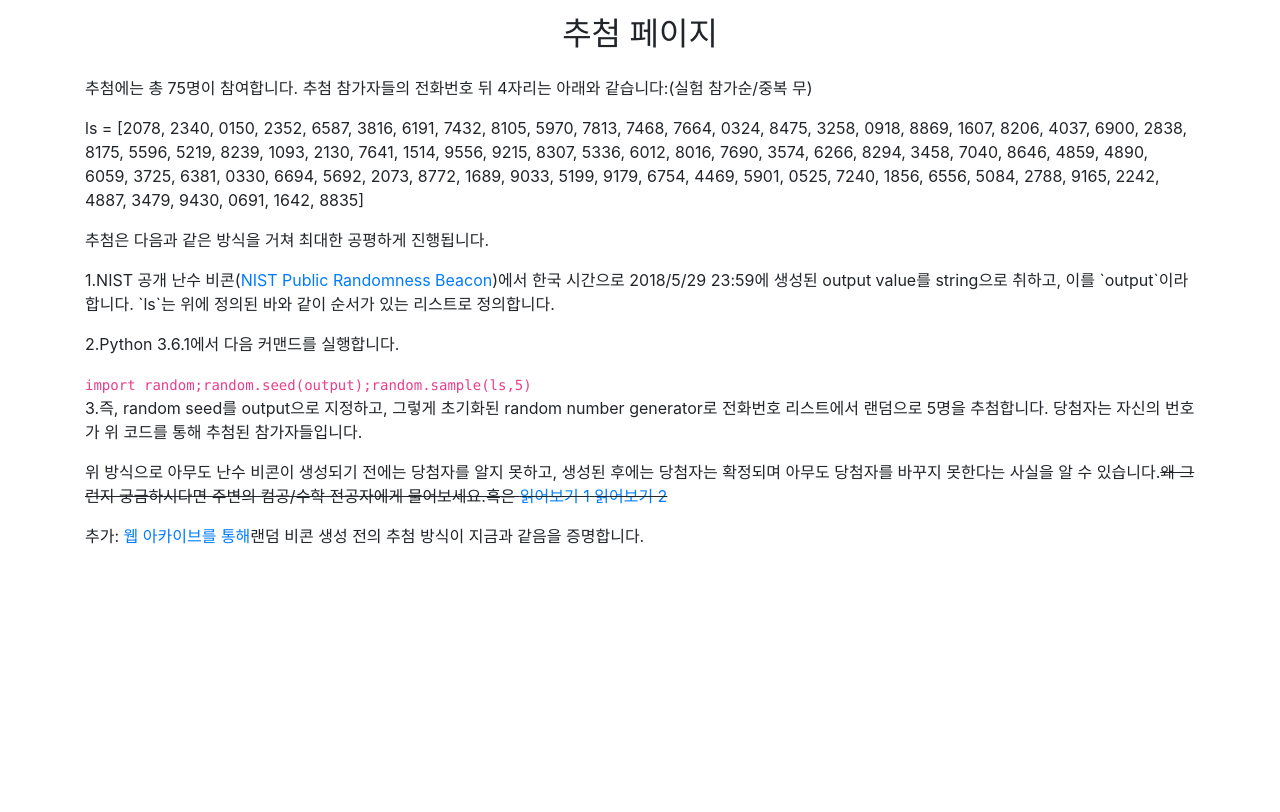
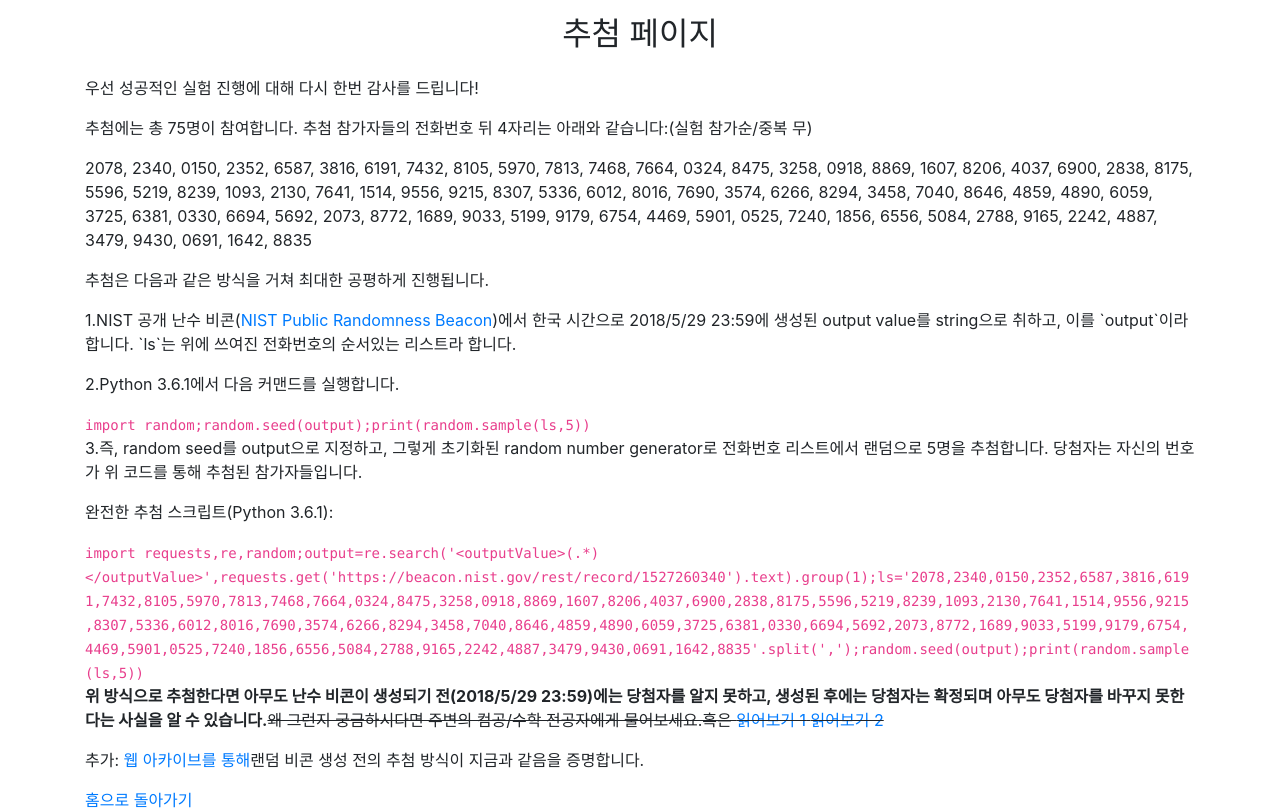
Before and after one commit to dlwocks31/sciwriting, a Django app: page /lotto in a window 1280 px wide. Before the commit the page ends 544 px from the top, so only its background shows below. Run offline with Django 3.2, Linux system fonts and the light colour scheme; some libraries are stand-ins or nearby versions.

Commit message:
final lotto?

```diff
--- a/experiment/templates/experiment/lotto.html
+++ b/experiment/templates/experiment/lotto.html
@@ -8,15 +8,19 @@
 </div>
 <div class="row justify-content-center emptyline">
 	<div class="col">
+		<p>우선 성공적인 실험 진행에 대해 다시 한번 감사를 드립니다!</p>
 		<p>추첨에는 총 75명이 참여합니다. 추첨 참가자들의 전화번호 뒤 4자리는 아래와 같습니다:(실험 참가순/중복 무)</p>
-		<p>ls = [2078, 2340, 0150, 2352, 6587, 3816, 6191, 7432, 8105, 5970, 7813, 7468, 7664, 0324, 8475, 3258, 0918, 8869, 1607, 8206, 4037, 6900, 2838, 8175, 5596, 5219, 8239, 1093, 2130, 7641, 1514, 9556, 9215, 8307, 5336, 6012, 8016, 7690, 3574, 6266, 8294, 3458, 7040, 8646, 4859, 4890, 6059, 3725, 6381, 0330, 6694, 5692, 2073, 8772, 1689, 9033, 5199, 9179, 6754, 4469, 5901, 0525, 7240, 1856, 6556, 5084, 2788, 9165, 2242, 4887, 3479, 9430, 0691, 1642, 8835]</p>
+		<p>2078, 2340, 0150, 2352, 6587, 3816, 6191, 7432, 8105, 5970, 7813, 7468, 7664, 0324, 8475, 3258, 0918, 8869, 1607, 8206, 4037, 6900, 2838, 8175, 5596, 5219, 8239, 1093, 2130, 7641, 1514, 9556, 9215, 8307, 5336, 6012, 8016, 7690, 3574, 6266, 8294, 3458, 7040, 8646, 4859, 4890, 6059, 3725, 6381, 0330, 6694, 5692, 2073, 8772, 1689, 9033, 5199, 9179, 6754, 4469, 5901, 0525, 7240, 1856, 6556, 5084, 2788, 9165, 2242, 4887, 3479, 9430, 0691, 1642, 8835</p>
 		<p>추첨은 다음과 같은 방식을 거쳐 최대한 공평하게 진행됩니다.</p>
-		<p>1.NIST 공개 난수 비콘(<a href="https://beacon.nist.gov/home">NIST Public Randomness Beacon</a>)에서 한국 시간으로 2018/5/29 23:59에 생성된 output value를 string으로 취하고, 이를 `output`이라 합니다. `ls`는 위에 정의된 바와 같이 순서가 있는 리스트로 정의합니다.</p>
+		<p>1.NIST 공개 난수 비콘(<a href="https://beacon.nist.gov/home">NIST Public Randomness Beacon</a>)에서 한국 시간으로 2018/5/29 23:59에 생성된 output value를 string으로 취하고, 이를 `output`이라 합니다. `ls`는 위에 쓰여진 전화번호의 순서있는 리스트라 합니다.</p>
 		<p>2.Python 3.6.1에서 다음 커맨드를 실행합니다.</p>
-		<code>import random;random.seed(output);random.sample(ls,5)</code>
+		<code>import random;random.seed(output);print(random.sample(ls,5))</code>
 		<p>3.즉, random seed를 output으로 지정하고, 그렇게 초기화된 random number generator로 전화번호 리스트에서 랜덤으로 5명을 추첨합니다. 당첨자는 자신의 번호가 위 코드를 통해 추첨된 참가자들입니다.</p>
-		<p>위 방식으로 아무도 난수 비콘이 생성되기 전에는 당첨자를 알지 못하고, 생성된 후에는 당첨자는 확정되며 아무도 당첨자를 바꾸지 못한다는 사실을 알 수 있습니다.<del>왜 그런지 궁금하시다면 주변의 컴공/수학 전공자에게 물어보세요.혹은 <a href="http://www.yonhapnews.co.kr/bulletin/2018/04/11/0200000000AKR20180411173900017.HTML?input=1195m">읽어보기 1</a> <a href="https://stackoverflow.com/questions/22639587/random-seed-what-does-it-do">읽어보기 2</a></del></p>
+		<p>완전한 추첨 스크립트(Python 3.6.1):</p>
+		<code>import requests,re,random;output=re.search('&lt;outputValue&gt;(.*)&lt;/outputValue&gt;',requests.get('https://beacon.nist.gov/rest/record/1527260340').text).group(1);ls='2078,2340,0150,2352,6587,3816,6191,7432,8105,5970,7813,7468,7664,0324,8475,3258,0918,8869,1607,8206,4037,6900,2838,8175,5596,5219,8239,1093,2130,7641,1514,9556,9215,8307,5336,6012,8016,7690,3574,6266,8294,3458,7040,8646,4859,4890,6059,3725,6381,0330,6694,5692,2073,8772,1689,9033,5199,9179,6754,4469,5901,0525,7240,1856,6556,5084,2788,9165,2242,4887,3479,9430,0691,1642,8835'.split(',');random.seed(output);print(random.sample(ls,5))</code>
+		<p><b>위 방식으로 추첨한다면 아무도 난수 비콘이 생성되기 전(2018/5/29 23:59)에는 당첨자를 알지 못하고, 생성된 후에는 당첨자는 확정되며 아무도 당첨자를 바꾸지 못한다는 사실을 알 수 있습니다.</b><del>왜 그런지 궁금하시다면 주변의 컴공/수학 전공자에게 물어보세요.혹은 <a href="http://www.yonhapnews.co.kr/bulletin/2018/04/11/0200000000AKR20180411173900017.HTML?input=1195m">읽어보기 1</a> <a href="https://stackoverflow.com/questions/22639587/random-seed-what-does-it-do">읽어보기 2</a></del></p>
 		<p>추가: <a href="https://web.archive.org/web/20180528111209/http://dlwocks31.pythonanywhere.com/lotto">웹 아카이브를 통해</a>랜덤 비콘 생성 전의 추첨 방식이 지금과 같음을 증명합니다.</p>
+		<a class="text-center" href="{% url 'index' %}">홈으로 돌아가기</a>
 	</div>
 </div>
 {% endblock %}
```
